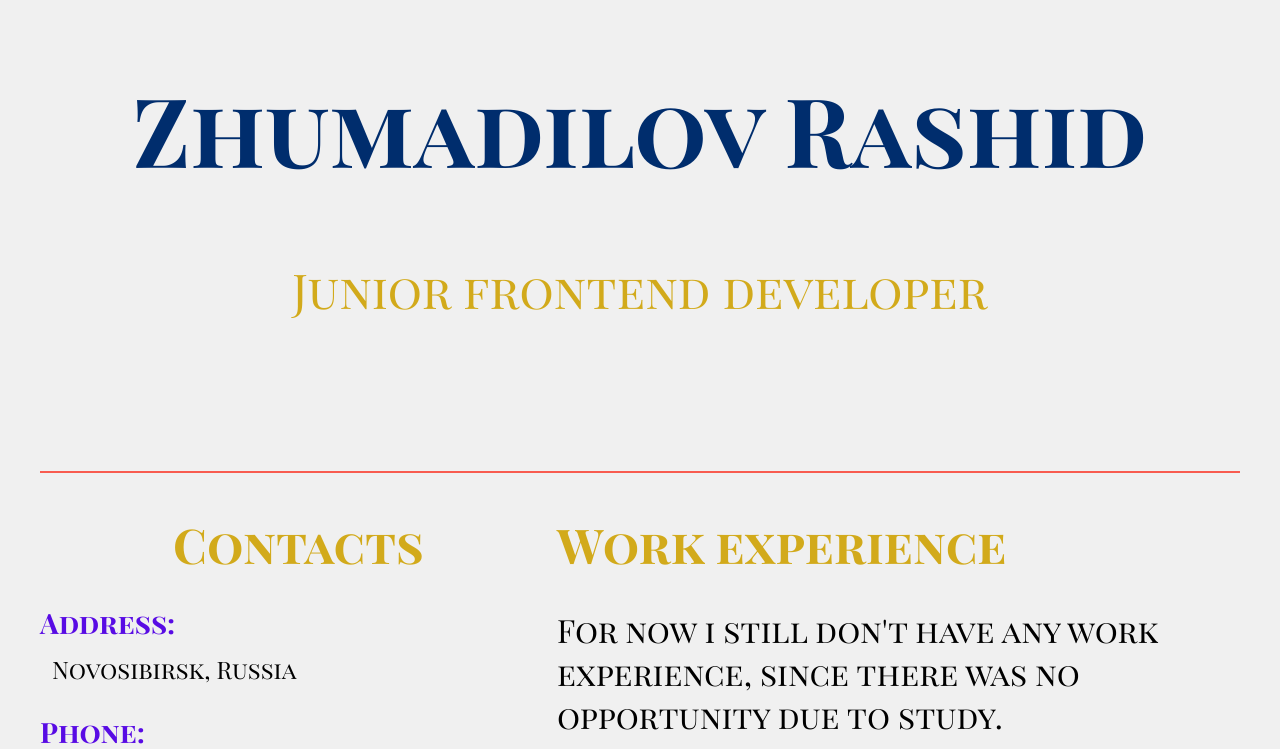
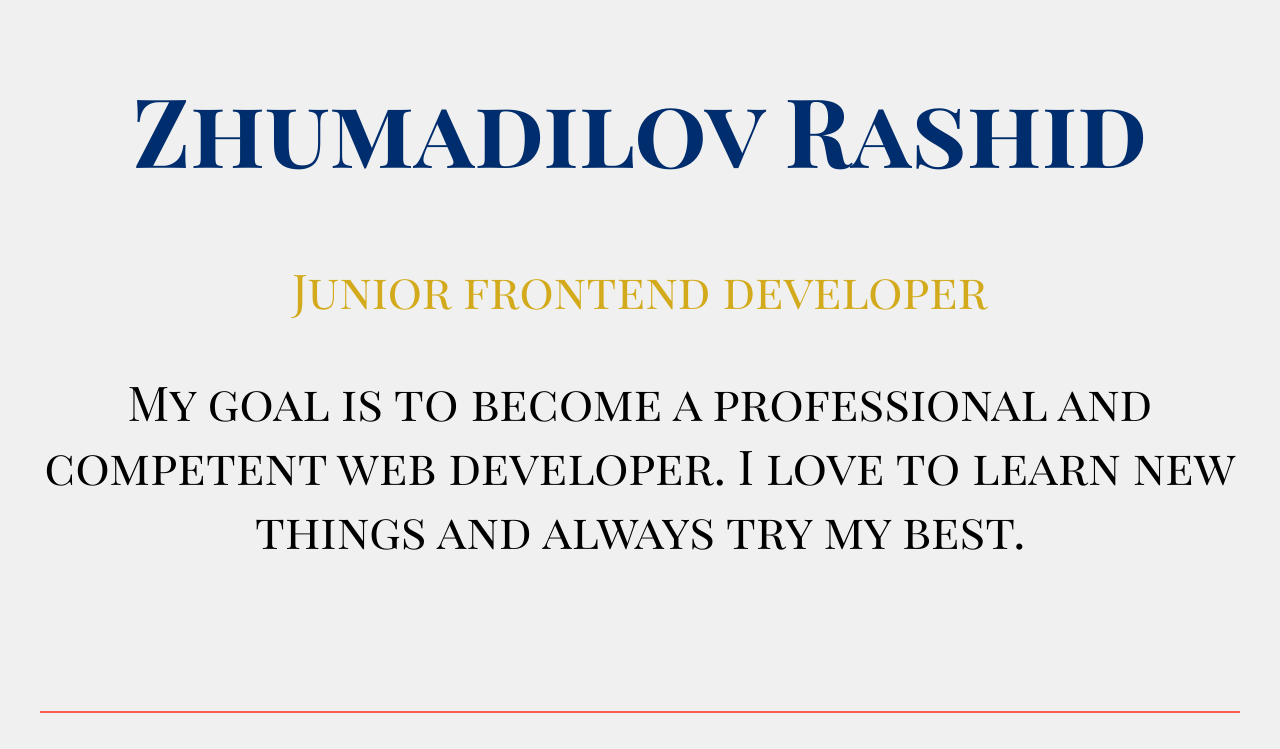
Before and after one commit to roshik14/rsschool-cv, a plain HTML site: page index.html in a window 1280 px wide. Shown: the top 749 px of the page. Drawn offline with Linux system fonts and the light colour scheme.

Commit message:
feat: add section about

```diff
--- a/index.html
+++ b/index.html
@@ -18,6 +18,7 @@
       <header class="header">
         <h1 class="name">Zhumadilov Rashid</h1>
         <p class="prof">Junior frontend developer</p>
+        <p class="about">My goal is to become a professional and competent web developer. I love to learn new things and always try my best.</p>
       </header>
       <main>
         <div class="left-blocks">
```
